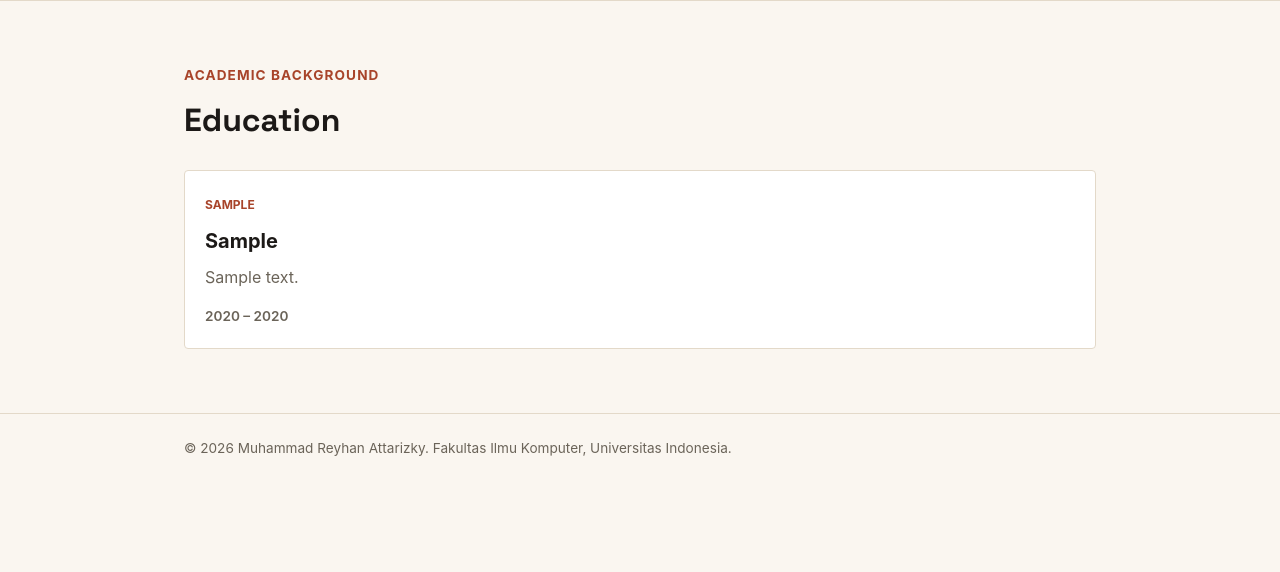
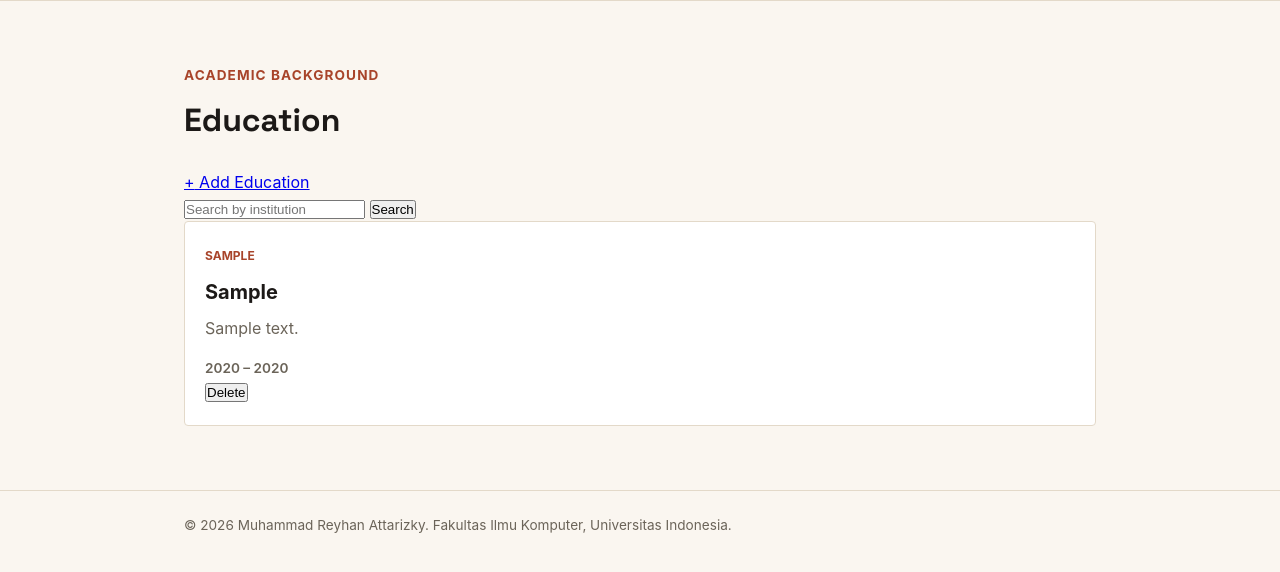
Before and after one commit to REYHANCSUI25/myportofolio, a Django app: page /education/ in a window 1280 px wide. Shown: the part 74-646 px from the top of the page. Run offline with Django 5.2, Linux system fonts and the light colour scheme; tables that the repository leaves empty hold one stand-in row (values such as "Sample post").

Commit message:
Add education form, search, and delete UI

```diff
--- /dev/null
+++ b/templates/components/education_delete_modal.html
@@ -0,0 +1,41 @@
+<button type="button"
+        class="button button-danger"
+        popovertarget="delete-education-{{ education.id }}"
+        aria-label="Delete {{ education.degree }}"
+        title="Delete entry">
+    Delete
+</button>
+<div id="delete-education-{{ education.id }}"
+     class="education-delete-modal"
+     popover="auto"
+     role="dialog"
+     aria-modal="true"
+     aria-labelledby="delete-education-title-{{ education.id }}">
+    <button type="button"
+            class="education-delete-modal__backdrop"
+            popovertarget="delete-education-{{ education.id }}"
+            popovertargetaction="hide"
+            aria-label="Close confirmation"></button>
+    <div class="education-delete-modal__content">
+        <button type="button"
+                class="education-delete-modal__close"
+                popovertarget="delete-education-{{ education.id }}"
+                popovertargetaction="hide"
+                aria-label="Close confirmation">×</button>
+        <h2 id="delete-education-title-{{ education.id }}">Delete this entry?</h2>
+        <p>
+            Are you sure you want to delete
+            <strong>{{ education.degree }}</strong> at <strong>{{ education.institution }}</strong>?
+        </p>
+        <div class="education-delete-modal__actions">
+            <button type="button"
+                    class="button button-secondary"
+                    popovertarget="delete-education-{{ education.id }}"
+                    popovertargetaction="hide">Cancel</button>
+            <form method="post" action="{% url 'main:delete_education' education.id %}">
+                {% csrf_token %}
+                <button type="submit" class="button button-danger">Yes, Delete</button>
+            </form>
+        </div>
+    </div>
+</div>
--- a/templates/education.html
+++ b/templates/education.html
@@ -1,12 +1,32 @@
 {% extends "base.html" %}
 
-{% block title %}Education - {{ name }}{% endblock %}
+{% block meta %}
+    <title>Education - {{ name }}</title>
+{% endblock meta %}
 
 {% block content %}
         <section class="education-section" id="education">
             <div class="container">
                 <p class="section-kicker">Academic background</p>
-                <h1>Education</h1>
+                <div class="education-header">
+                    <h1>Education</h1>
+                    <a href="{% url 'main:create_education' %}"
+                       class="button education-add-button">
+                        <span aria-hidden="true">+</span>
+                        Add Education
+                    </a>
+                </div>
+                <form method="get"
+                      action="{% url 'main:show_education' %}"
+                      class="education-search">
+                    <input type="search"
+                           name="institution"
+                           value="{{ institution_query }}"
+                           placeholder="Search by institution"
+                           class="education-search__input"
+                           aria-label="Search by institution">
+                    <button type="submit" class="button">Search</button>
+                </form>
 
                 <div class="education-grid">
                     {% for education in education_list %}
@@ -29,11 +49,18 @@
                             {% if education.is_ongoing %}
                                 <span class="education-status education-status--ongoing">Ongoing</span>
                             {% endif %}
+                            <div class="education-card-actions">
+                                {% include "components/education_delete_modal.html" with education=education %}
+                            </div>
                         </article>
                     {% empty %}
-                        <p class="empty-state">
-                            No education history has been added yet.
-                        </p>
+                        {% if institution_query %}
+                            <p class="empty-state">No education entries match that institution.</p>
+                        {% else %}
+                            <p class="empty-state">
+                                No education history has been added yet.
+                            </p>
+                        {% endif %}
                     {% endfor %}
                 </div>
             </div>
```
Also changed, not shown: templates/education_form.html (added, +29 -0 lines).
